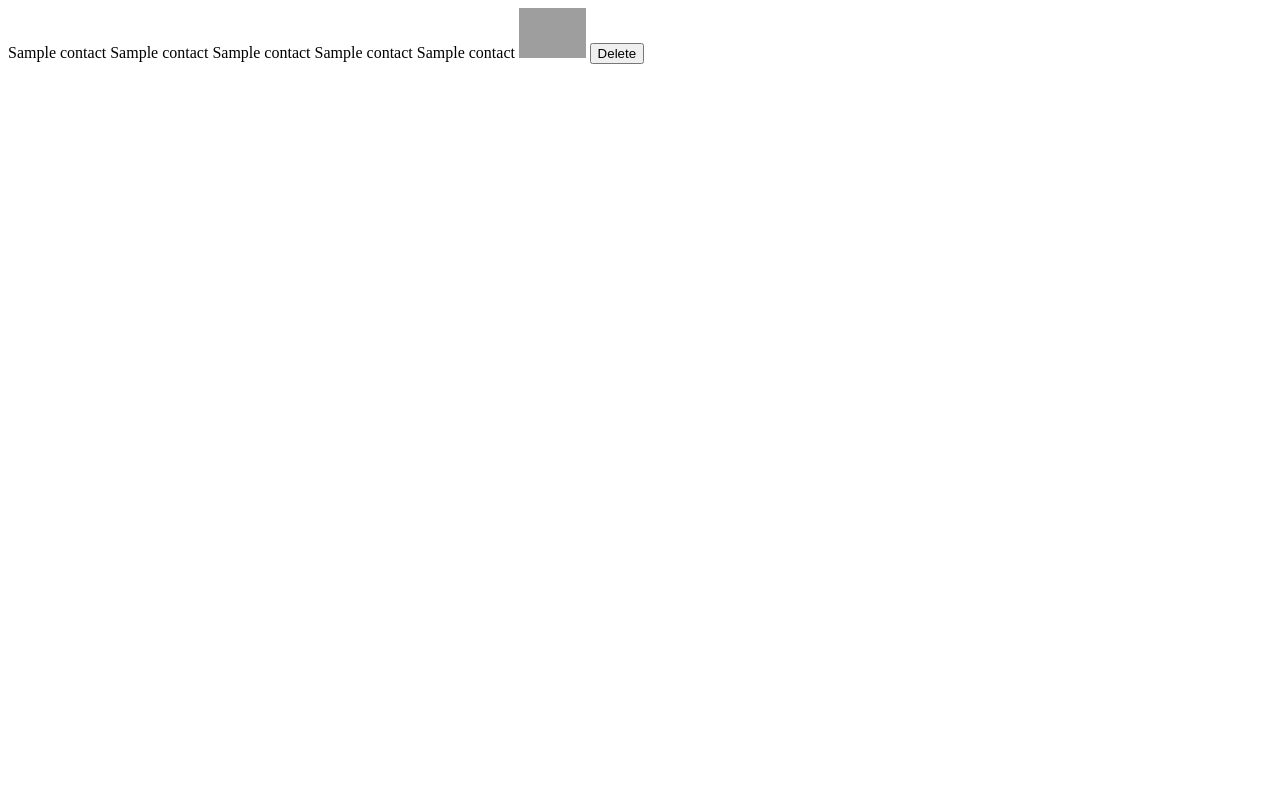
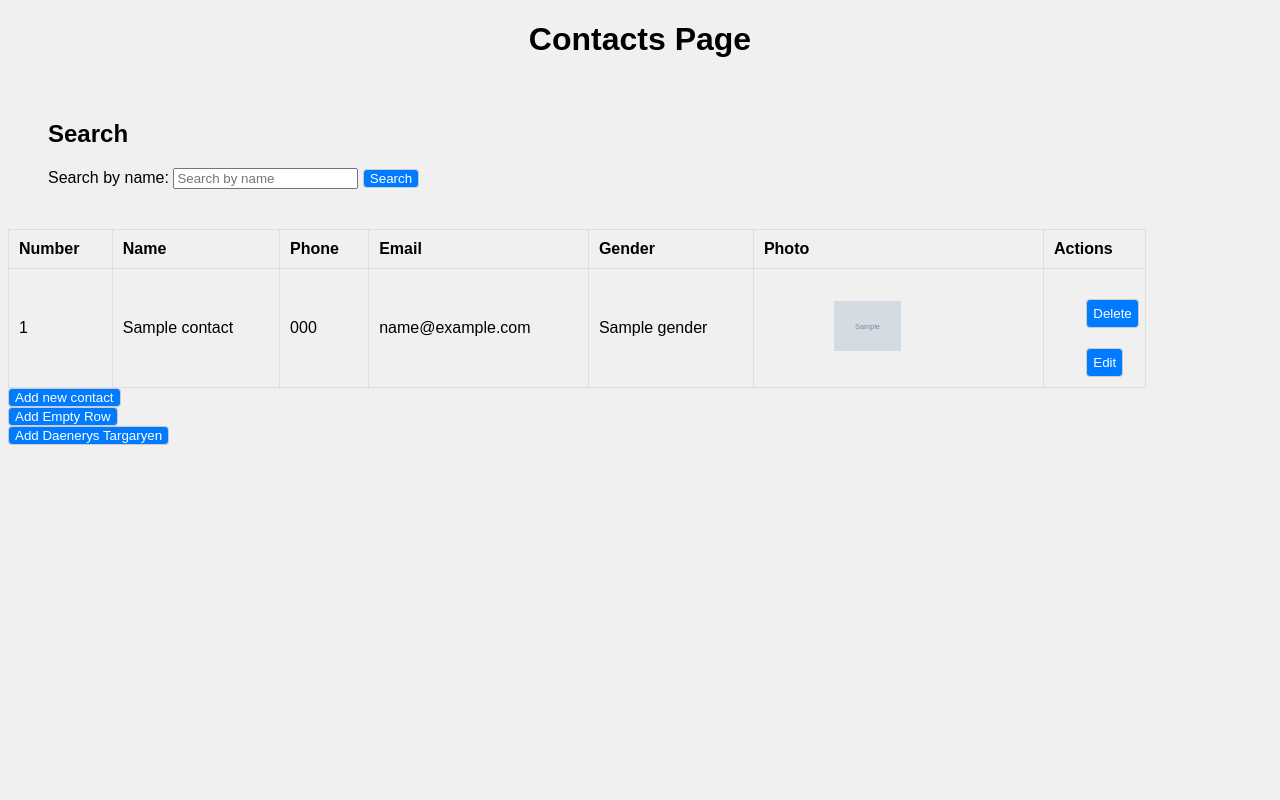
Before and after one commit to AdamRaboch/Dockerizing, a Flask app: template templates/index.html in a window 1280 px wide. Run offline with Flask 3, Linux system fonts and the light colour scheme; the template is opened without the code that fills it: most values are stand-ins (such as "Sample title", 1, 10 or a date in 2020); grey boxes marked "Sample" are stand-in pictures; parts of the project's set-up code (start-up, migrations or seed data) failed here and were passed over; grey boxes are pictures that could not be loaded.

Commit message:
Update index.html

```diff
--- a/templates/index.html
+++ b/templates/index.html
@@ -1,17 +1,81 @@
-<td>{{ contact[0] }}</td> <!-- Assuming 'id' is the first field -->
-<td>{{ contact[1] }}</td> <!-- Assuming 'name' is the second field -->
-<td>{{ contact[2] }}</td> <!-- Assuming 'phone' is the third field -->
-<td>{{ contact[3] }}</td> <!-- Assuming 'email' is the fourth field -->
-<td>{{ contact[4] }}</td> <!-- Assuming 'gender' is the fifth field -->
-<td><img src="/static/images/{{ contact[5] }}" height="50px"></td> <!-- Assuming 'photo' is the sixth field -->
-<td>
-    <a href="/deleteContact/{{ contact[0] }}">
-        <button>Delete</button>
+<!DOCTYPE html>
+<html lang="en">
+<head>
+    <meta charset="UTF-8">
+    <meta name="viewport" content="width=device-width, initial-scale=1.0">
+    <title>My Contacts</title>
+    <link rel="icon" href="Google_Contacts_icon.svg" type="image/png">
+    <link rel="stylesheet" href="/static/styles/styles2.css">
+
+</head>
+<!-- Design a webpage representing a contacts table with
+ 2-3 pre-populated contacts. Include the following
+  elements:Header for the table.Columns: Number,
+  Name, Phone, Email, Delete/Edit buttons(for each contact).
+  "Add New Contact" button below the table, linking back to the
+   "Add Contact" form page (link)Bonus : Add images to the table
+   of contacts for the persons.
+As example of contacts you can insert Arja Stark ,
+ Jon Snow , and Tyrion Lannister -->
+<body>
+    <h1>Contacts Page</h1>
+
+    <div id = "searchForm">
+        <!-- search form to filter the results by criteria -->
+        <form action="/search" method="POST">
+            <h2>Search</h2>
+            <label for="search_name">Search by name:</label>
+            <input type="text" name="search_name" id="search_name" placeholder="Search by name">
+            <button type="submit">Search</button>
+        </form>
+    </div>
+
+
+
+    <table>
+        <thead>
+           <tr>
+               <th>Number</th>
+               <th>Name</th>
+               <th>Phone</th>
+               <th>Email</th>
+               <th>Gender</th>
+               <th>Photo</th>
+               <th>Actions</th>
+           </tr>
+        </thead>
+        <tbody>
+            {% for contact in contacts:  %}
+                <tr>
+                    <td>{{contact.number}}</td>
+                    <td>{{contact.name}}</td>
+                    <td>{{contact.phone}}</td>
+                    <td>{{contact.email}}</td>
+                    <td>{{contact.gender}}</td>
+                    <td><img src="/static/images/{{contact.photo}}"  height="50px"></td>
+                    <td>
+                        <a href="/deleteContact/{{contact.number}}">
+                           <button>Delete</button>
+                        </a>
+                        <br/>
+                        <button>Edit</button>
+                    </td>
+                </tr>
+            {% endfor %}
+        </tbody>
+    </table>
+    <a href="/addContact">
+        <button>Add new contact</button>
     </a>
-    <br/>
-    <!-- Commented out edit button code
-    <a href="/editContact/{{ contact.id }}">
-        <button>Edit</button>
-    </a>
-    -->
+    <div>
+        <button onclick=addEmptyRow()>Add Empty Row</button>
+    </div>
+    <div>
+        <button onclick=addDeynerysRow()>Add Daenerys Targaryen</button>
+    </div>
+    <script src="/static/js/index2.js"></script>
+</body>
+</html>
+
+
 </td>
```
